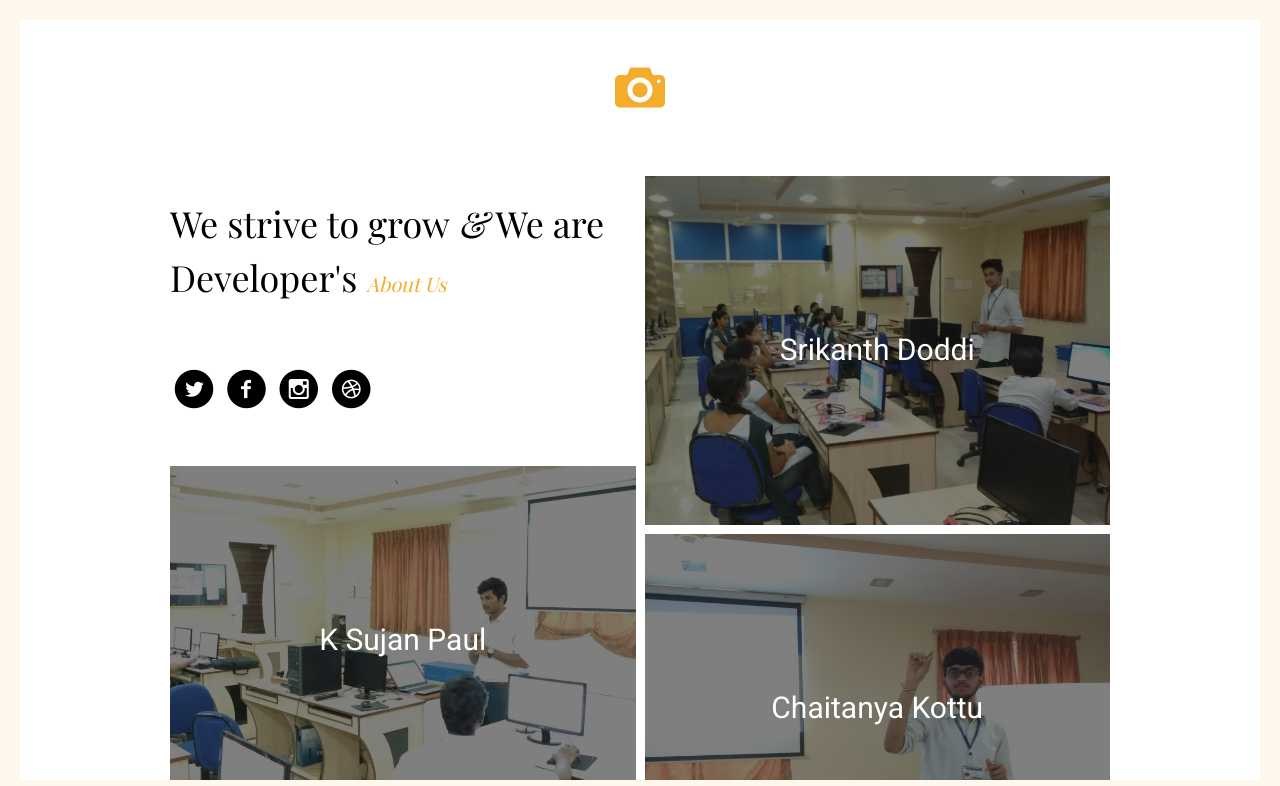
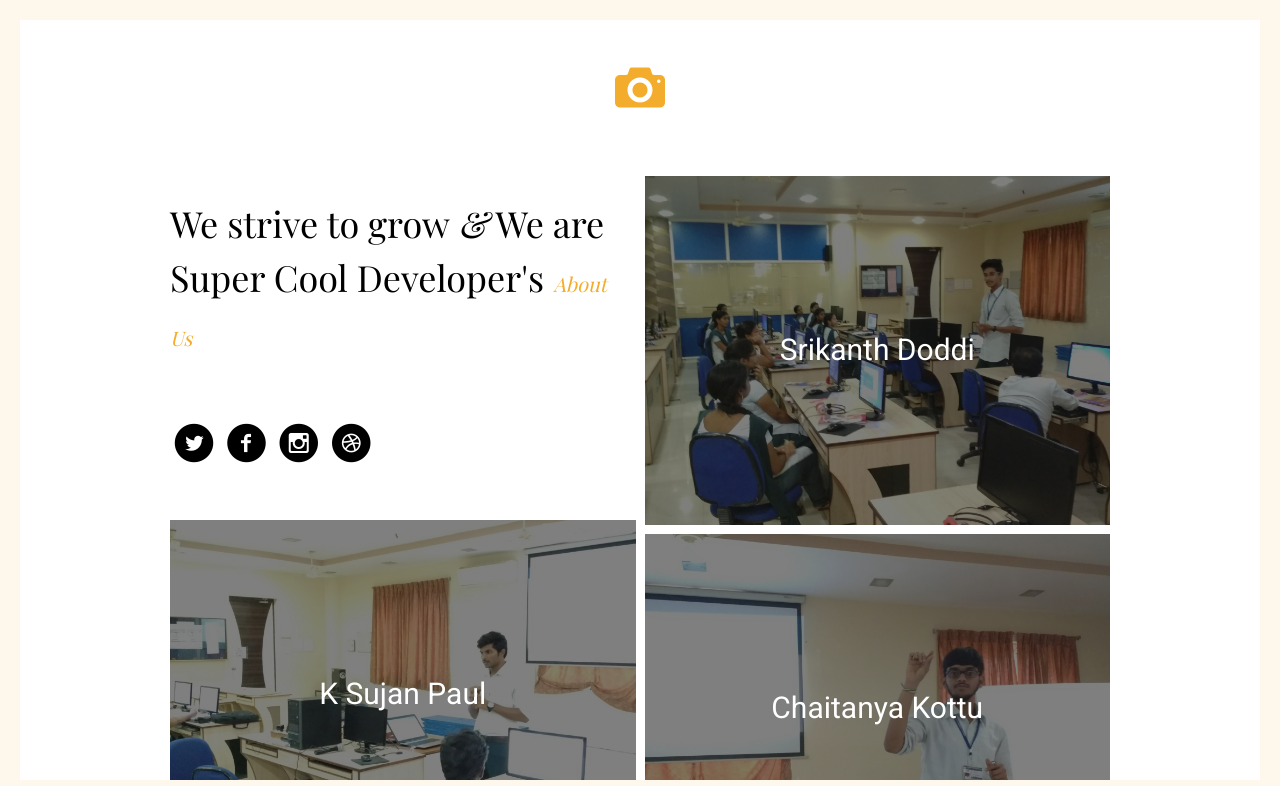
Before and after one commit to rohankamble103/mean-stack, a website: page public/index.html in a window 1280 px wide. Shown: the top 786 px of the page. Drawn offline with nearby package versions, Linux system fonts and the light colour scheme; files whose address does not match are found by name; a web font is replaced by a local one.

Commit message:
index.html edited online with Bitbucket

```diff
--- a/public/index.html
+++ b/public/index.html
@@ -95,7 +95,7 @@
 
 				<div class="fh5co-col-1">
 					<div class="fh5co-intro padding-right">
-						<h1>We strive to grow <em>&amp;</em> We are Developer's <a href="about.html" class="transition"><em>About Us</em></a></h1>
+						<h1>We strive to grow <em>&amp;</em> We are Super Cool Developer's <a href="about.html" class="transition"><em>About Us</em></a></h1>
 						<ul class="fh5co-social">
 							<li><a href="#"><i class="icon-twitter-with-circle"></i></a></li>
 							<li><a href="#"><i class="icon-facebook-with-circle"></i></a></li>
```
